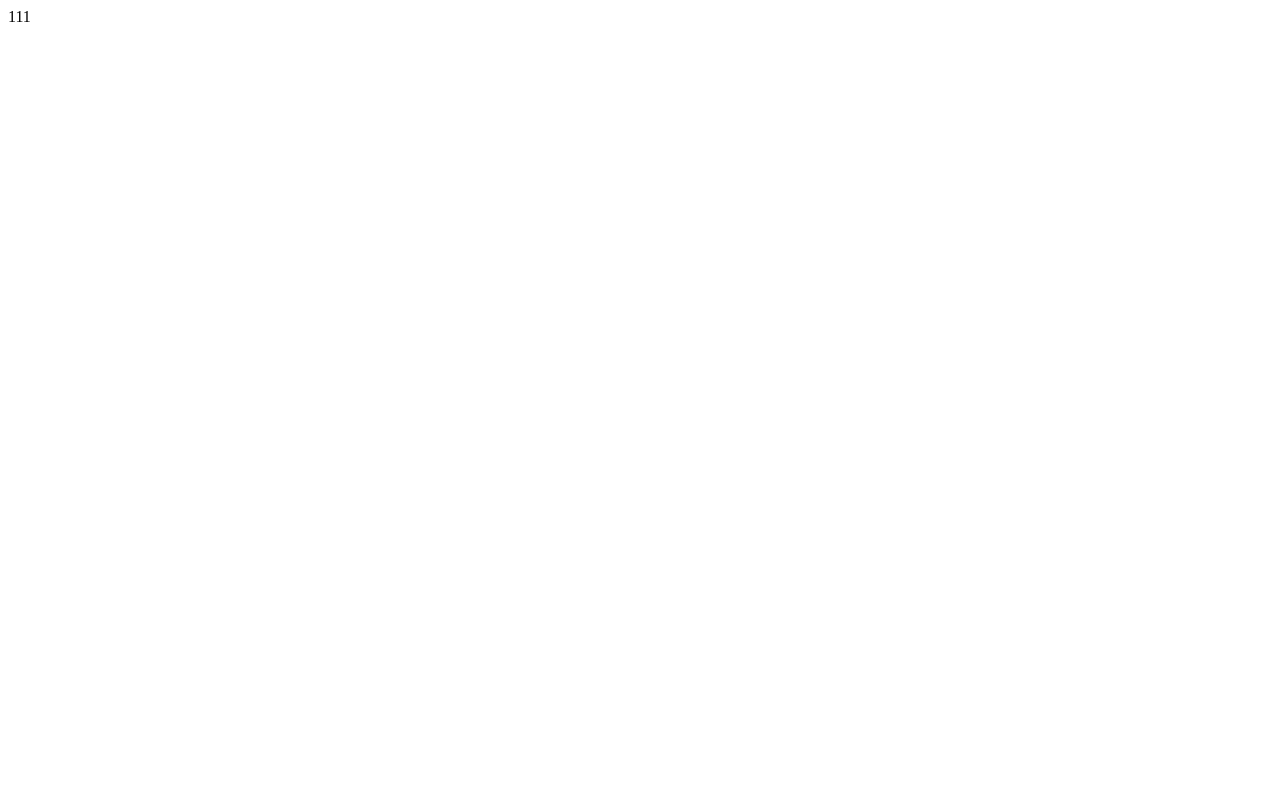
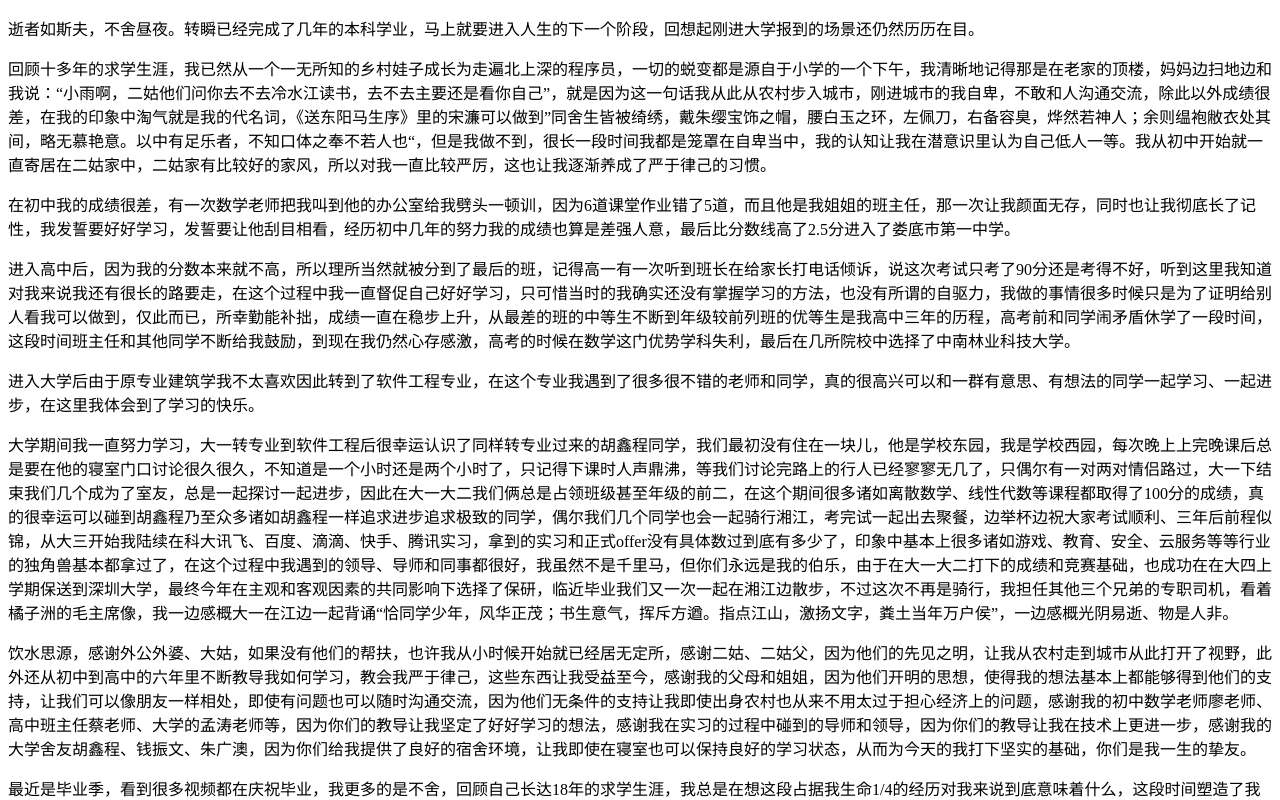
Before and after one commit to hjhxy/brainpower_blog, a Next.js app: page /article/1 in a window 1280 px wide. Shown: the top 800 px of the page. Built offline with nearby package versions, Linux system fonts and the light colour scheme.

Commit message:
add: 9.3工作完结

```diff
--- a/package.json
+++ b/package.json
@@ -9,6 +9,7 @@
     "lint": "next lint"
   },
   "dependencies": {
+    "marked": "^14.1.0",
     "next": "14.2.6",
     "react": "^18",
     "react-dom": "^18",
--- a/src/pages/article/[id].tsx
+++ b/src/pages/article/[id].tsx
@@ -1,16 +1,21 @@
 import React from 'react'
 import styles from './index.module.scss';
 import jsonData from '../../../public/article_list.json';
+import fs from 'fs';
+import path from 'path';
+import { marked } from 'marked';
 
 interface IProps {
-    params: object
+    params: {
+        data: object,
+        article: string,
+    },
 }
 
 export default function index(props: IProps) {
     console.log('Iprops', props)
     return (
-        <div>
-            {111}
+        <div dangerouslySetInnerHTML={{ __html: props.params!.article }}>
         </div>
     )
 }
@@ -37,11 +42,18 @@ export async function getServerSideProps({ params }: any) {
     // 假设从数据库获取数据
     const { list } = jsonData;
     const data = list.find(({ id }) => (id == id));
-    const article = await import(`../../../public/articles/${id}.md`);
-    // console.log('article', article)
+    // const article = await import(`../../../public/articles/${id}.md`); // 缺点是可能设计到编码问题
+    // 读取 Markdown 文件内容
+    const filePath = path.join(process.cwd(), 'public', 'articles', `${id}.md`);
+    const fileContents = fs.readFileSync(filePath, 'utf8'); console.log('fileContents', fileContents)
+    const htmlContent = marked(fileContents);
     return {
         props: {
-            params: data,
+            params: {
+                data,
+                article: htmlContent,
+            },
+            // fileContents
         }
     }
 }
```
Also changed, not shown: 1 other file (tests, documents, lock files or other folders).
